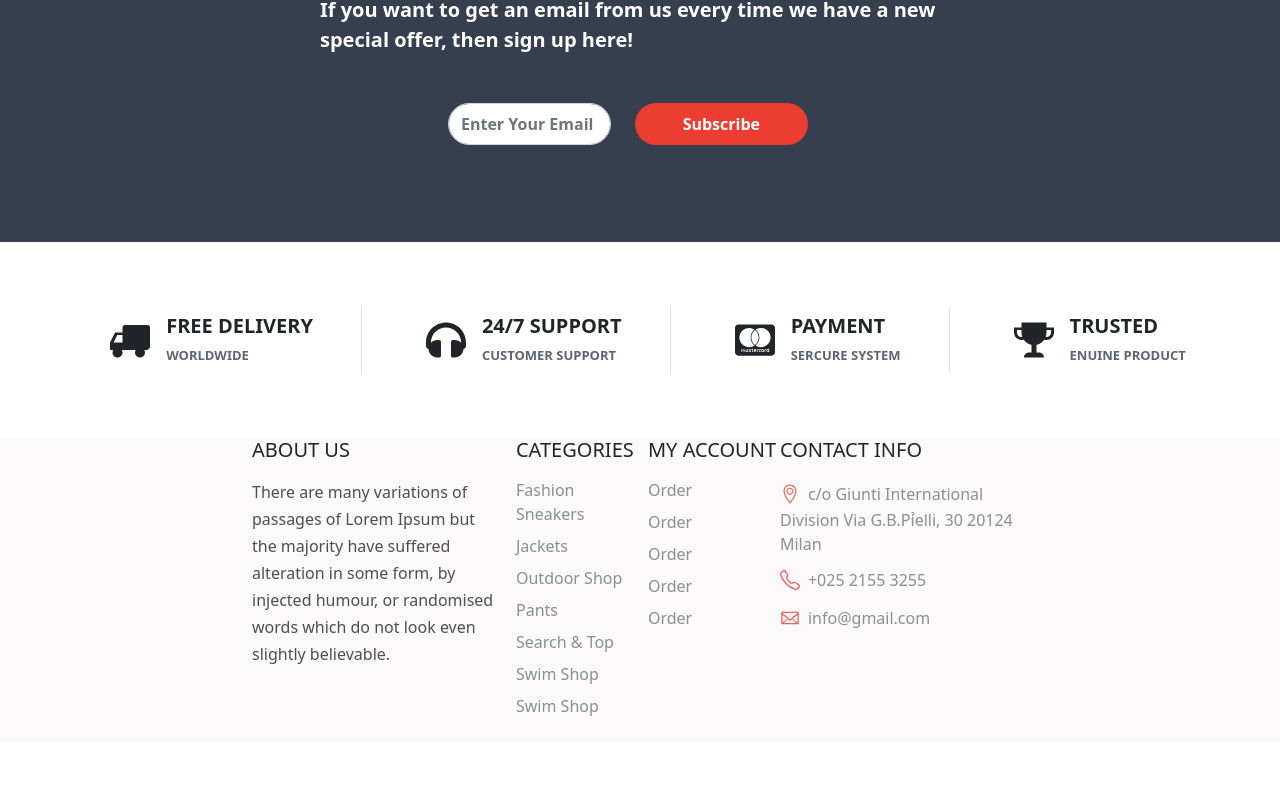
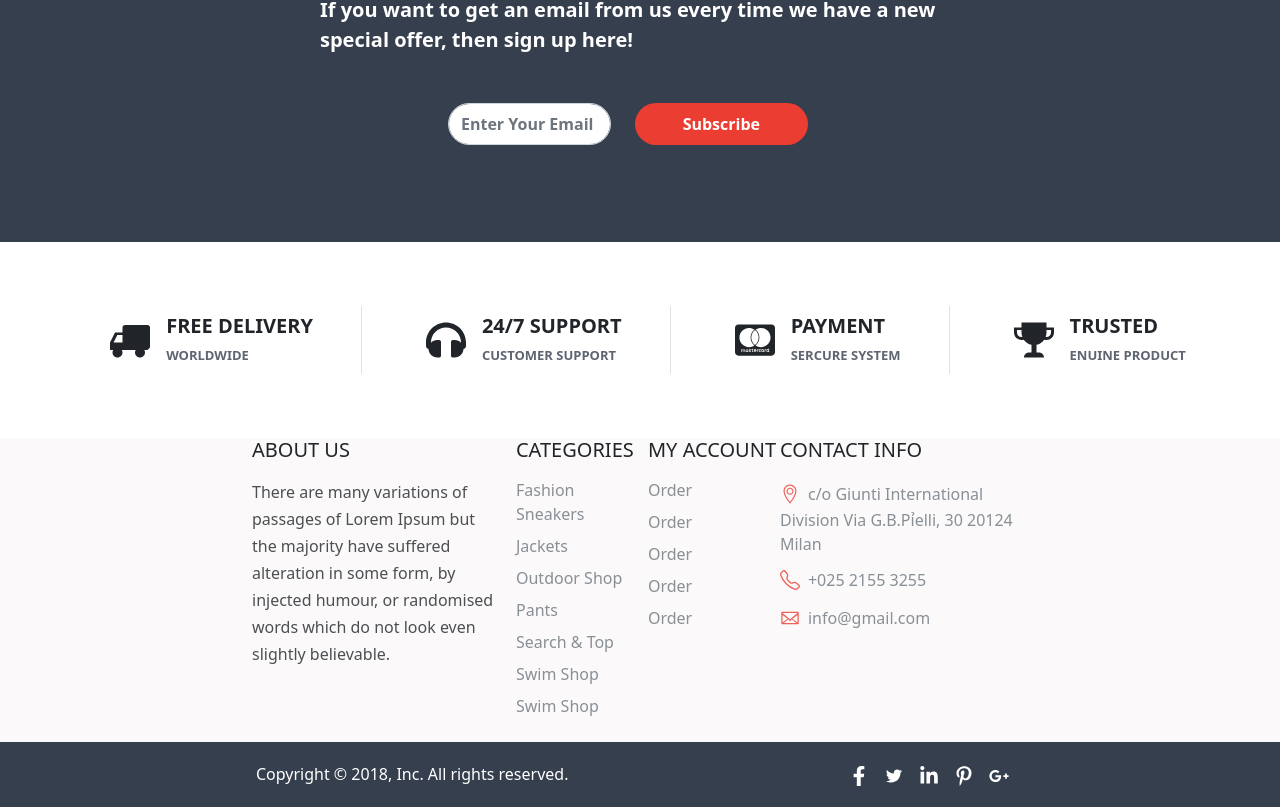
Before and after one commit to HuyDinh97/reactjs-shop, a React (Create React App) app: page / in a window 1280 px wide. Shown: the part 3426-4233 px from the top of the page. Before the commit the page ends 4168 px from the top, so only its background shows below. Built offline with nearby package versions, Linux system fonts and the light colour scheme.

Commit message:
copyright

```diff
--- /dev/null
+++ b/src/components/Layout/Footer/Footer.js
@@ -0,0 +1,39 @@
+import React from 'react';
+import {
+  FaFacebookF,
+  FaLinkedinIn,
+  FaPinterestP,
+  FaGooglePlusG,
+} from 'react-icons/fa';
+import { AiOutlineTwitter } from 'react-icons/ai';
+
+import classes from './Footer.module.css';
+
+function Copyright() {
+  return (
+    <div className={classes.copyright_color}>
+      <div className={classes.copyright_box}>
+        <div>Copyright © 2018, Inc. All rights reserved.</div>
+        <div>
+          <span>
+            <FaFacebookF />
+          </span>
+          <span>
+            <AiOutlineTwitter />
+          </span>
+          <span>
+            <FaLinkedinIn />
+          </span>
+          <span>
+            <FaPinterestP />
+          </span>
+          <span>
+            <FaGooglePlusG />
+          </span>
+        </div>
+      </div>
+    </div>
+  );
+}
+
+export default Copyright;
--- /dev/null
+++ b/src/components/Layout/Footer/Footer.module.css
@@ -0,0 +1,20 @@
+.copyright_color {
+  background-color: #363f4e;
+}
+
+.copyright_box {
+  margin-right: auto;
+  margin-left: auto;
+  width: 60%;
+  display: flex;
+  justify-content: space-between;
+  align-items: center;
+  height: 65px;
+  color: white;
+  font-weight: 450;
+}
+
+.copyright_box span {
+  margin-right: 15px;
+  font-size: 20px;
+}
--- a/src/components/Layout/Layout.js
+++ b/src/components/Layout/Layout.js
@@ -11,6 +11,7 @@ import LastestNews from './Lastest News/LastestNews';
 import SubscribeEmail from './Subscribe Email/SubscribeEmail';
 import ServiceBanner from './Service Banner/ServiceBanner';
 import AboutUs from './AboutUs/AboutUs';
+import Copyright from './Footer/Footer';
 
 import classes from './Layout.module.css';
 
@@ -36,6 +37,7 @@ function Layout(_props) {
         <ServiceBanner />
       </main>
       <AboutUs />
+      <Copyright />
     </div>
   );
 }
```
